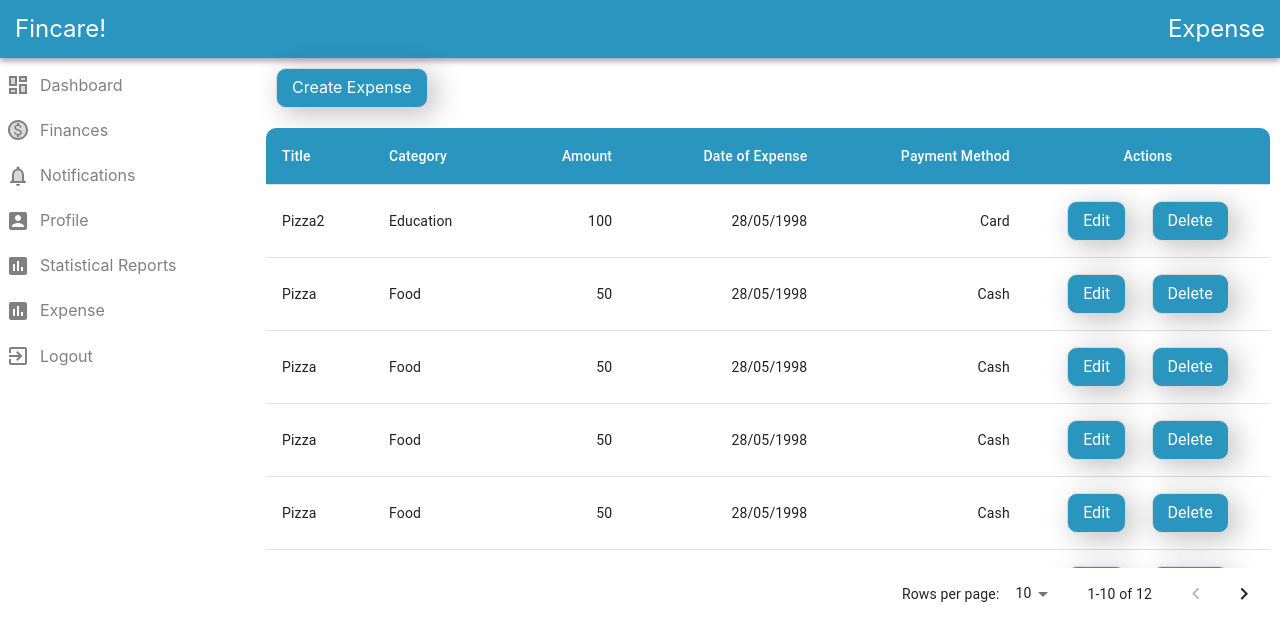
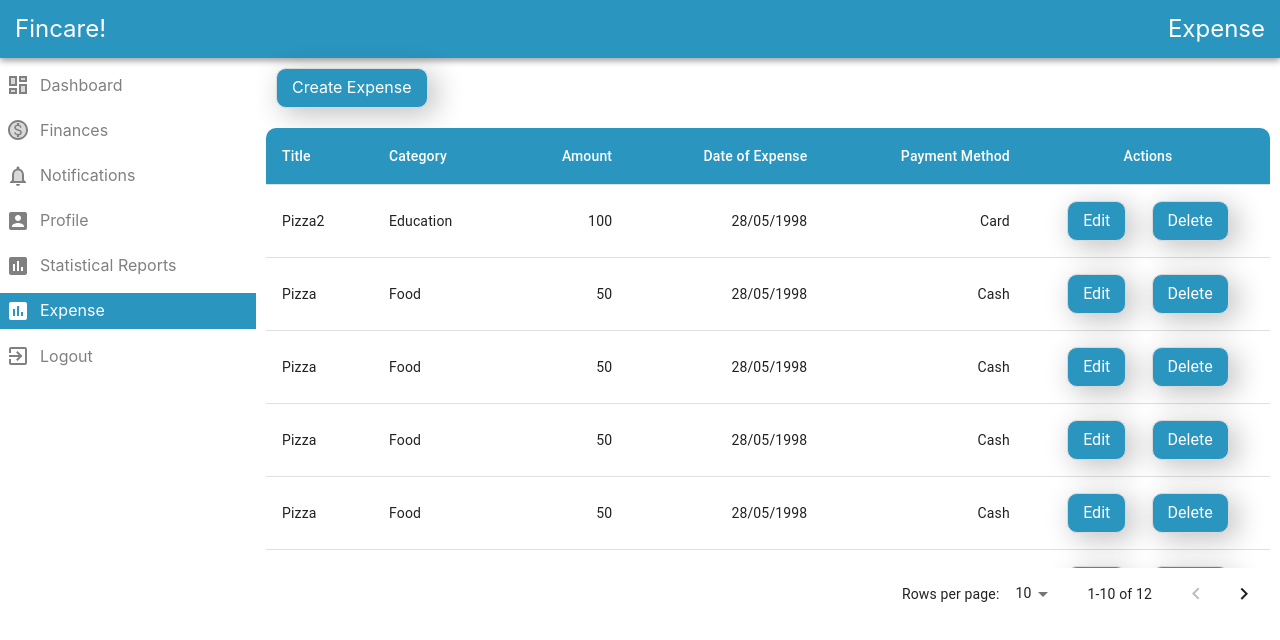
Before and after one commit to dhruvPatel-CSCI5709/group7_s21, a React (Create React App) app: page /expense in a window 1280 px wide. Shown: the top 640 px of the page. Built offline with nearby package versions, Linux system fonts and the light colour scheme; sample sign-in values are in the browser's storage.

Commit message:
Active tab is updated

```diff
--- a/src/components/sidebar/Sidebar.js
+++ b/src/components/sidebar/Sidebar.js
@@ -76,8 +76,8 @@ export default function Sidebar() {
           key={list.id}
           className="button-dashboard"
           style={{
-            backgroundColor: list.title === path ? "#2a95bf" : "",
-            color: list.title === path ? "white" : "#808080",
+            backgroundColor: list.route === path ? "#2a95bf" : "",
+            color: list.route === path ? "white" : "#808080",
           }}
           onClick={() => {
             handleRoute(list.title, list.route);
```
